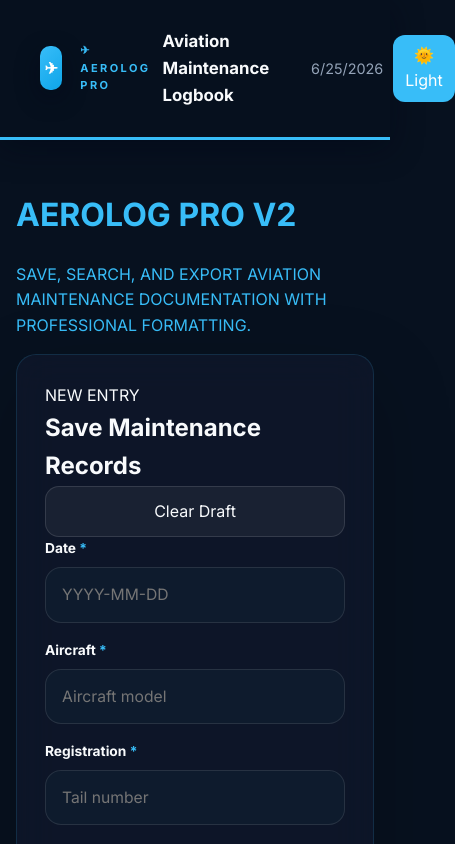
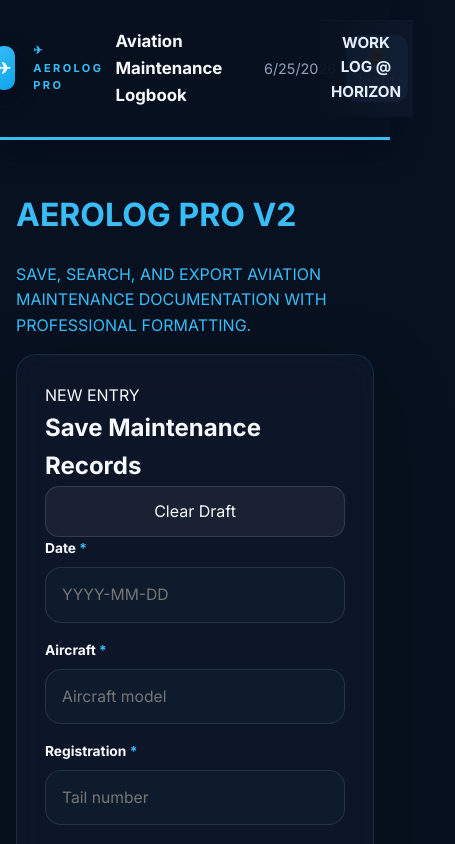
Before and after one commit to shivruti5658-afk/logbook, a React (Vite) app in the folder logbook/: page / in a window 390 px wide. Shown: the top 844 px of the page, 455 px wide, since content can reach past the window. Built offline with nearby package versions, Linux system fonts and the light colour scheme; no server answers; the database is empty.

Commit message:
feat(ui): add full-width header subtitle band (WORK LOG @ HORIZON)

```diff
--- a/logbook/src/App.css
+++ b/logbook/src/App.css
@@ -90,6 +90,30 @@ body,
   );
   border-bottom: 1px solid rgba(2, 6, 23, 0.06);
   box-shadow: 0 6px 20px rgba(15, 23, 42, 0.06);
+}
+
+/* Full-width subtitle band below the topbar */
+.topbar-band {
+  width: 100%;
+  padding: 10px 24px;
+  text-align: center;
+  font-weight: 700;
+  color: #e6eefc;
+  background: linear-gradient(90deg, rgba(7,17,31,0.95), rgba(15,23,42,0.95));
+  border-top: 1px solid rgba(255,255,255,0.02);
+}
+
+.theme-light .topbar-band {
+  color: #063049;
+  background: linear-gradient(90deg, rgba(255,255,255,0.98), rgba(247,250,252,0.98));
+  border-top: 1px solid rgba(2,6,23,0.04);
+}
+
+@media (max-width: 700px) {
+  .topbar-band {
+    padding: 10px 12px;
+    font-size: 0.95rem;
+  }
 }
 
 .brand {
--- a/logbook/src/Logbook.jsx
+++ b/logbook/src/Logbook.jsx
@@ -629,6 +629,8 @@ export default function Logbook() {
             </button>
           </div>
         </div>
+        {/* Full-width subtitle band below the topbar-inner */}
+        <div className="topbar-band">WORK LOG @ HORIZON</div>
       </div>
 
       <div className="page-content">
```
